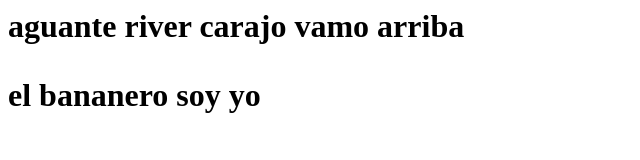
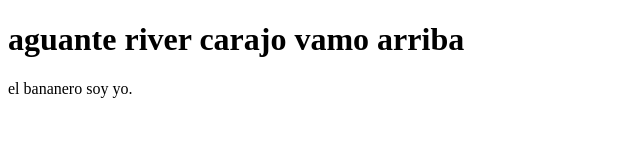
Before and after one commit to LizardKing936/nuevo-repositorio, a plain HTML site: page index.html in a window 1280 px wide. Shown: the whole page, without its empty margins (0-640 px from the left). Drawn offline with Linux system fonts and the light colour scheme.

Commit message:
some html structure

```diff
--- a/index.html
+++ b/index.html
@@ -1,4 +1,10 @@
-<h1>aguante river carajo vamo arriba</h>
-  <p>
-    el bananero soy yo
-  </p>
+<!DOCTYPE html>
+<html>
+  </head>
+    <title></title>
+  </head>
+  <body>
+<h1>aguante river carajo vamo arriba</h1>
+  <p>el bananero soy yo.</p>
+</body>
+</html>
```
